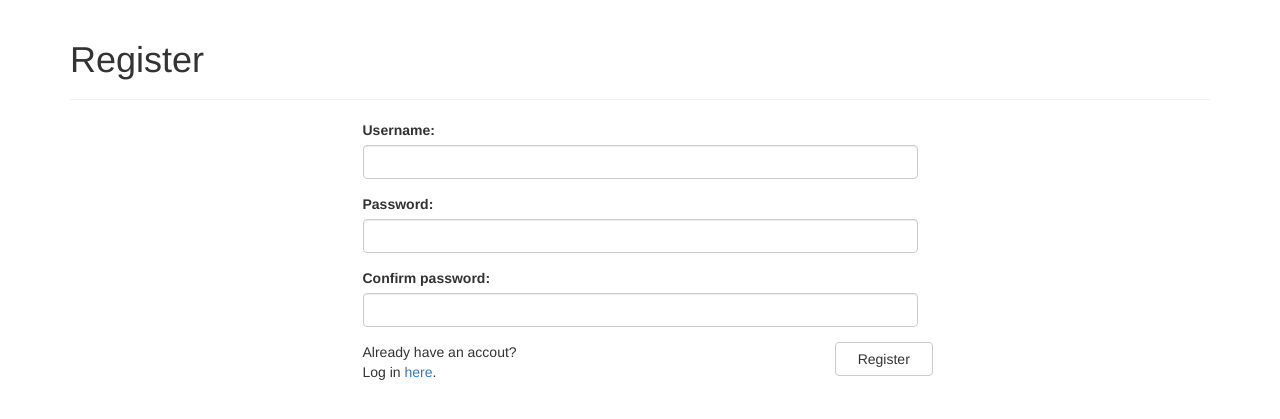
After one commit to martonMeszaros/the-world-of-star-wars-martonMeszaros, a Flask app: page /register in a window 1280 px wide. The commit adds this page. Shown: the top 419 px of the page. Run offline with Flask 2, Linux system fonts and the light colour scheme; some libraries are stand-ins or nearby versions.

Commit message:
Added login and register html files

```diff
--- a/main.py
+++ b/main.py
@@ -1,10 +1,30 @@
-from flask import Flask, render_template
+from flask import Flask, redirect, render_template, request, session
 app = Flask(__name__)
 
 
 @app.route('/')
 def index():
     return render_template('index.html')
+
+
+@app.route('/login', methods=['GET', 'POST'])
+def login():
+    if request.method == 'GET':
+        return render_template('login.html')
+    else:
+        pass
+
+
+@app.route('/register', methods=['GET', 'POST'])
+def register():
+    return render_template('register.html')
+
+
+@app.route('/logout')
+def logout():
+    if session.get('username'):
+        session.pop('username', None)
+    return redirect('/')
 
 
 @app.errorhandler(404)
--- /dev/null
+++ b/templates/register.html
@@ -0,0 +1,45 @@
+<!DOCTYPE html>
+<html lang="en">
+<head>
+  <meta charset="utf-8">
+  <meta name="author" content="Márton Mészáros">
+  <meta name="description" content="">
+  <meta name="keywords" content="">
+  <meta name="viewport" content="width=device-width, initial-scale=1">
+  <title>Register</title>
+
+  <link rel="author" href="">
+  <link rel="icon" href="">
+  <link rel="stylesheet" href="https://maxcdn.bootstrapcdn.com/bootstrap/3.3.7/css/bootstrap.min.css" integrity="sha384-BVYiiSIFeK1dGmJRAkycuHAHRg32OmUcww7on3RYdg4Va+PmSTsz/K68vbdEjh4u" crossorigin="anonymous">
+
+  <script src="https://code.jquery.com/jquery-3.2.1.min.js" integrity="sha256-hwg4gsxgFZhOsEEamdOYGBf13FyQuiTwlAQgxVSNgt4=" crossorigin="anonymous" defer></script>
+  <script src="https://maxcdn.bootstrapcdn.com/bootstrap/3.3.7/js/bootstrap.min.js" integrity="sha384-Tc5IQib027qvyjSMfHjOMaLkfuWVxZxUPnCJA7l2mCWNIpG9mGCD8wGNIcPD7Txa" crossorigin="anonymous" defer></script>
+</head>
+<body>
+  <div class="container">
+  <header class="page-header">
+    <h1>Register</h1>
+  </header>
+  <form action="" method="post">
+    <div class="row">
+    <div class="form-group col-sm-6 col-sm-offset-3">
+      <label for="username">Username:</label>
+      <input id="username" class="form-control" name="username" type="text">
+    </div>
+    <div class="form-group col-sm-6 col-sm-offset-3">
+      <label for="password">Password:</label>
+      <input id="password" class="form-control" name="password" type="password">
+    </div>
+    <div class="form-group col-sm-6 col-sm-offset-3">
+      <label for="password-check">Confirm password:</label>
+      <input id="password-check" class="form-control" name="password-check" type="password">
+    </div>
+    </div>
+    <div class="row">
+      <p class="col-sm-2 col-sm-offset-3">Already have an accout? Log in <a href="/login">here</a>.</p>
+      <button class="btn btn-default col-sm-1 col-sm-offset-3" type="submit">Register</button>
+    </div>
+  </form>
+  </div>
+</body>
+</html>
```
Also changed, not shown: templates/index.html (+12 -2 lines), templates/login.html (added, +41 -0 lines).
